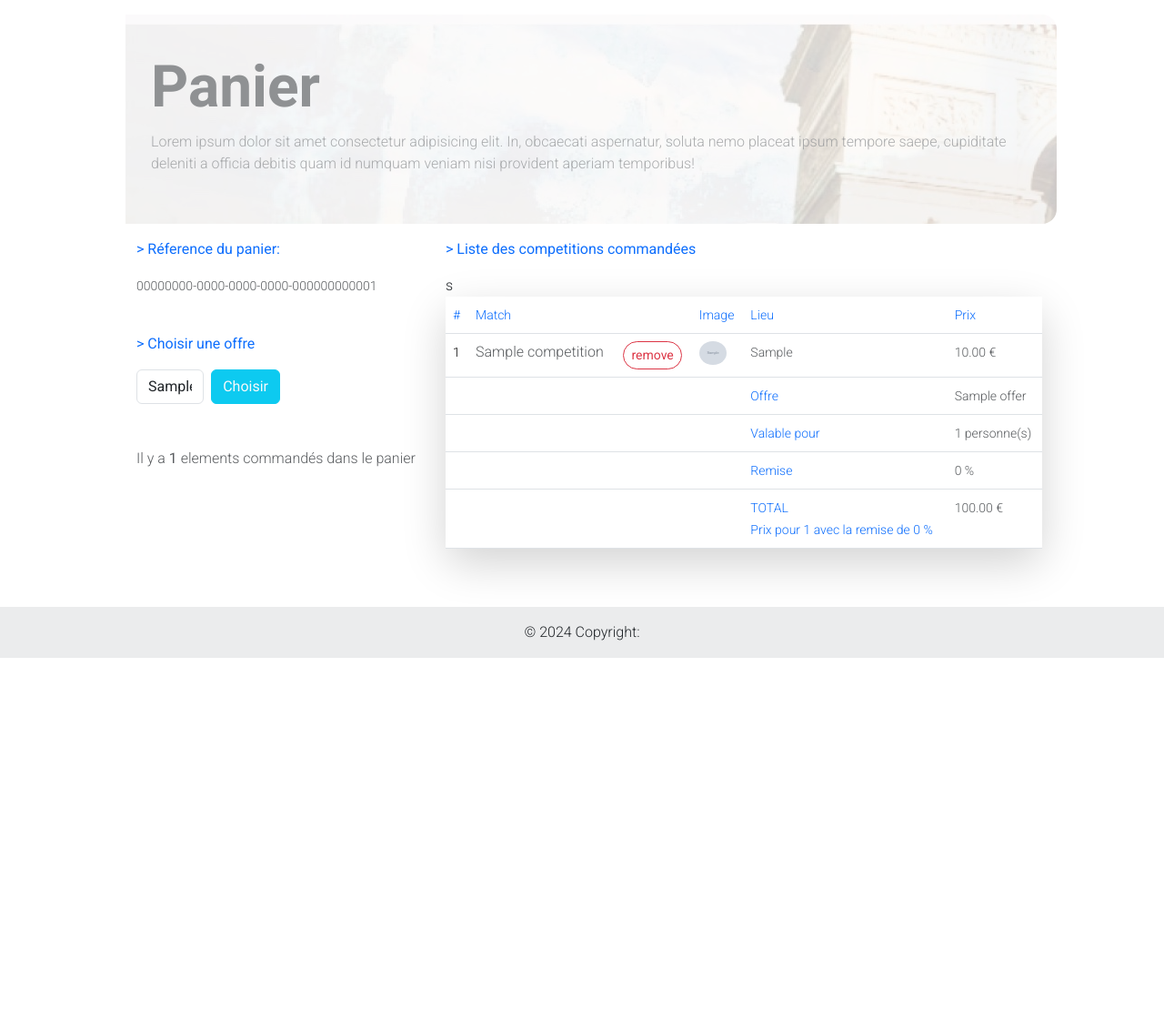
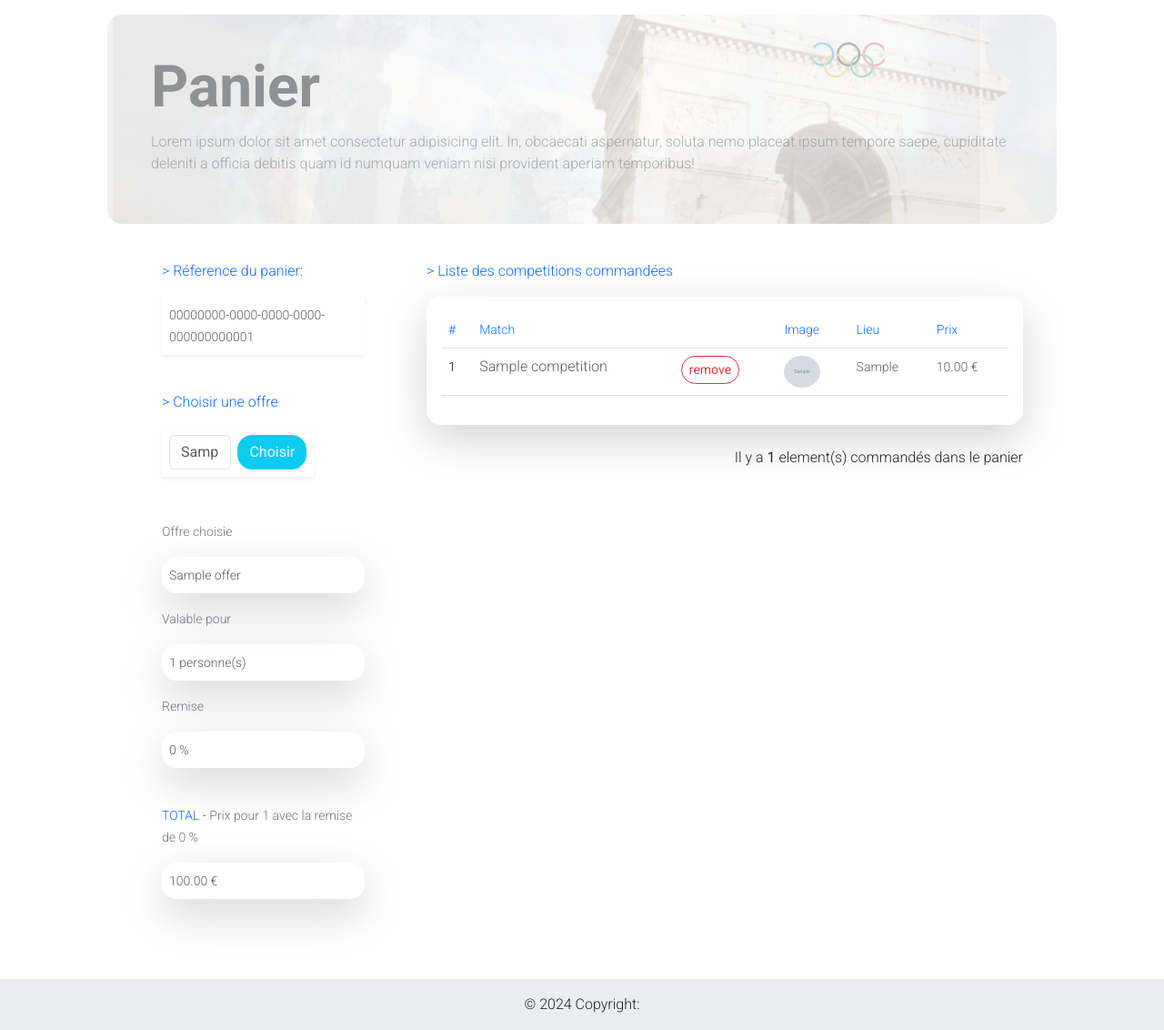
Before and after one commit to lalainafr/ecf-django, a Django app: page /cart in a window 1280 px wide. Shown: the part 113-1245 px from the top of the page at 91% size. Before the commit the page ends 836 px from the top, so only its background shows below. Run offline with Django 5.2, Linux system fonts and the light colour scheme; a user stored in the database is signed in; tables that the repository leaves empty hold one stand-in row (values such as "Sample post"); grey boxes marked "Sample" are stand-in pictures; some libraries are stand-ins or nearby versions.

Commit message:
cart page design

```diff
--- a/templates/ecf_app/cart.html
+++ b/templates/ecf_app/cart.html
@@ -13,49 +13,98 @@
 </div>
 {% endblock heading%} {% block content %} {%load widget_tweaks%}
 <!-- Section-->
+ <br>
 <section>
     <div class="container">
         <div class="row">
-            <div class="col-md-4">
+            <div class="col-md-3 px-3 mx-4">
                 <p class="text-primary">
-                    <b>
-                        > Réference du panier:
-                    </b>
+                    > Réference du panier:
                 </p>
-                <p>
+                <p class="shadow-sm p-2">
                     <small class="text-muted"> {{cart.cartUid}}</small>
                 </p>
                 <br>
 
-                <div class="col-md-12 ">
+                <div>
                     <form action="" method="POST" id="offer-form">
                         {% csrf_token %}
                         <input type="hidden" name="offer_id" id="offer_id" value="1" >
                         <p class="text-primary">
-                            <b>
                                 > Choisir une offre
-                            </b>
                         </p>
-                        <div class="floatingInput col-md-6 d-flex">
-                            {% render_field form.offer class="form-control offer-choice" id="target-select" %} &nbsp;&nbsp;
-                            <button class="btn btn btn-info text-light" id="btn-choisir">Choisir</button>
+                        <div class="floatingInput col-md-9 d-flex shadow-sm p-2">
+                            {% render_field form.offer class="form-control text-muted offer-choice" id="target-select" %} &nbsp;&nbsp;
+                            <button class="btn btn btn-info text-light rounded-4" id="btn-choisir";">Choisir</button>
                         </div>
                     </form>
                 </div>
                 <br><br>
-                <div class="text-muted">
-                    Il y a <b>{{cart.getTotalOrders}}</b> elements commandés dans le panier
-                </div>
+                <div>
+                    <p>
+                        <small class="text-secondary">
+                            Offre choisie
+                        </small>
+                    </p>
+
+                    <p class="shadow-lg p-2 rounded-4">
+                        <small class="text-muted" id="selected-offer">
+                            {{ cart.offer }}
+                        </small>
+                    </p>
+                    <p>
+                        <small class="text-secondary">
+
+                            Valable pour
+                        </small>
+                    </p>
+                    <p class="shadow-lg p-2 rounded-4">
+                        <small class="text-muted">
+                            <span id="nbPers">
+                                {{ cart.offer.nbPers }}
+                            </span>
+                            personne(s)
+                        </small>
+                    </p>
+
+                <p>
+                    <small class="text-secondary">
+                        Remise
+                    </small>
+                </p>
+                <p class="shadow-lg p-2 rounded-4">
+                    <small class="text-muted">
+                        <span id="remise">
+                            {{ cart.offer.discount }}
+                        </span> %
+                    </small>
+                </p>
+                <br>
+            <p>
+                <small class="text-primary">
+                    TOTAL -
+                </small>
+                <small class="text-secondary">
+                    Prix pour {{ cart.offer.nbPers}} avec la remise de {{cart.offer.discount}} %
+                </small>
+            </p>
+            <p class="shadow-lg p-2 rounded-4">
+                <small id="total" class="text-muted">
+                        100.00 €
+                </small>
+            </p>
+
+    </div>
+
                     <br />
             </div>
-            <div class="col-md-8 ">
+            <div class="col-md-8 mx-3">
                     <p class="text-primary">
-                        <b>
-                            > Liste des competitions commandées
-                        </b>
+                        > Liste des competitions commandées
+                    </p>
+                    <div class="shadow-lg p-3 rounded-4">
 
-                    </p>
-                    <table class="table shadow-lg p-5 rounded-4">
+                    <table  class="table">
                         <thead>
                             <tr>
                                 <th scope="col"><b>
@@ -111,12 +160,12 @@
                                         class=" btn-del-ajax btn btn-sm btn-outline-danger rounded-4 text-danger" data-id="{{order.id}}">
                                     </form>
                                 </td>
-                                s
+
                                 <td>
 
                                     <img
                                     src="{{order.competition.image.url }}"
-                                    style="height: 3ch; border-radius: 50%; width: 30px;"
+                                    style="height: 4ch; border-radius: 50%; width: 40px;"
                                     />
 
                                 </td>
@@ -134,88 +183,15 @@
                             {% endfor %}
 
                         </tbody>
-                        <tfoot">
-                            <tr>
-                                <td>
-
-                                </td>
-                                <td></td>
-                                <td></td>
-                                <td></td>
-                                <td>
-                                    <small class="text-primary">
-                                        Offre
-                                    </small>
-                                </td>
-                                <td>
-                                    <small class="text-muted" id="selected-offer">
-                                        {{ cart.offer }}
-                                    </small>
-                                </td>
-                            </tr>
-                            <tr>
-                                <td></td>
-                                <td></td>
-                                <td></td>
-                                <td></td>
-                                <td>
-                                    <small class="text-primary">
-                                        Valable pour
-                                    </small>
-                                </td>
-                                <td>
-                                    <small class="text-muted">
-                                        <span id="nbPers">
-                                            {{ cart.offer.nbPers }}
-                                        </span>
-                                         personne(s)
-                                    </small>
-                                </td>
-                            </tr>
-                            <tr>
-                                <td></td>
-                                <td></td>
-                                <td></td>
-                                <td></td>
-                                <td>
-                                    <small class="text-primary">
-                                        Remise
-                                    </small>
-                                </td>
-                                <td>
-                                    <small class="text-muted">
-                                        <span id="remise">
-                                            {{ cart.offer.discount }}
-                                        </span> %
-                                    </small>
-                                </td>
-                            </tr>
-                            <tr>
-                                <td></td>
-                                <td></td>
-                                <td></td>
-                                <td></td>
-                                <td>
-                                    <small class="text-primary">
-                                        TOTAL
-                                    </small>
-                                    <br>
-                                    <small class="text-primary">
-                                        Prix pour {{ cart.offer.nbPers}} avec la remise de {{cart.offer.discount}} %
-                                    </small>
-                                </td>
-                                <td>
-                                    <small id="total" class="text-muted">
-                                            100.00 €
-                                    </small>
-                                </td>
-                            </tr>
-                        </tfoot>
                     </table>
                 </div>
+                <br>
+                <div class="float-end">
+                    Il y a <b>{{cart.getTotalOrders}}</b> element(s) commandés dans le panier
+                </div>
 
-            </div>
-        </div>
+    </div>
+</div>
 
     </div>
 </section>
```
Also changed, not shown: ecf_app/static/assets/img/paris.jpg (deleted), ecf_app/static/assets/img/paris.png.
